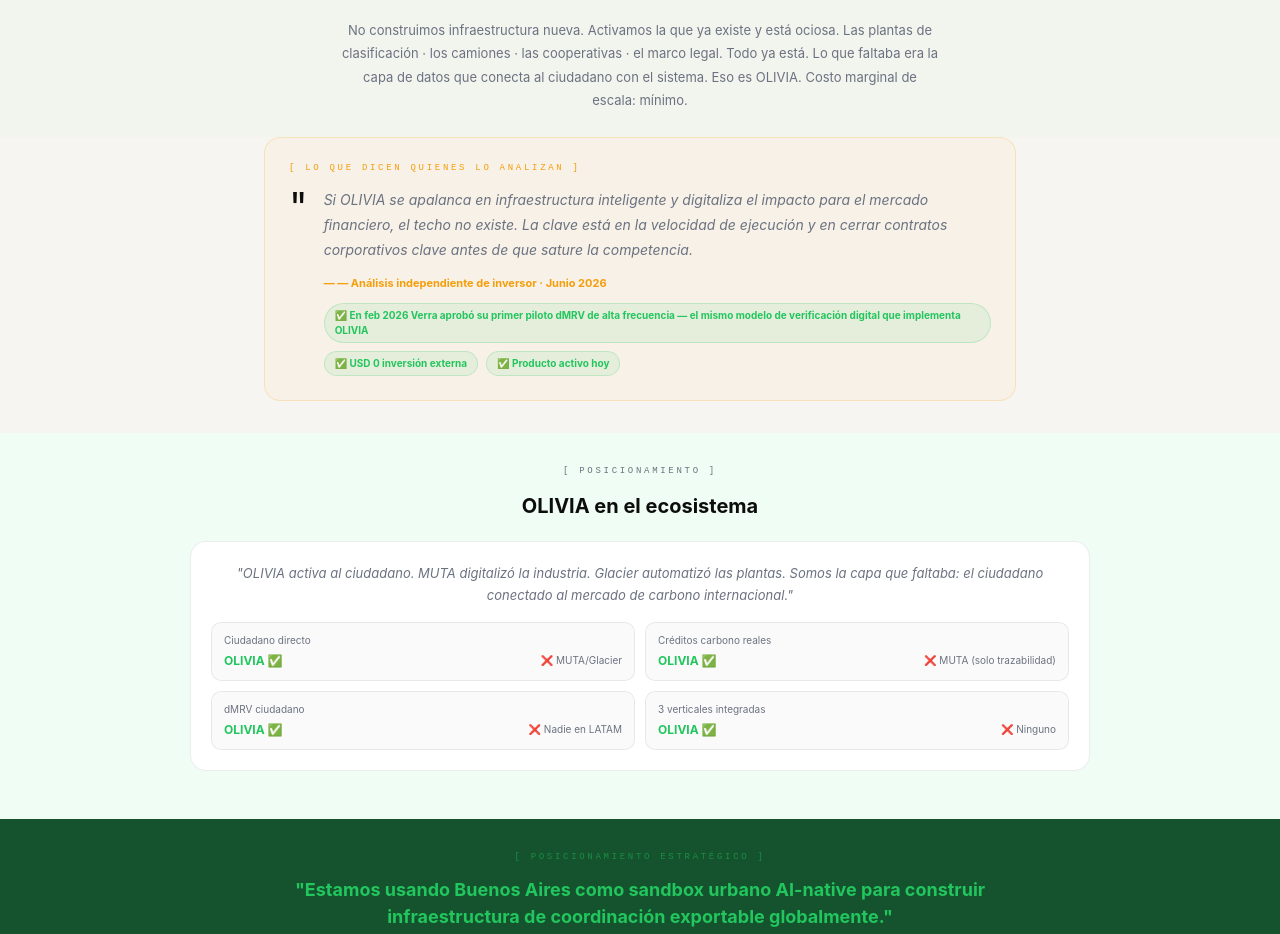
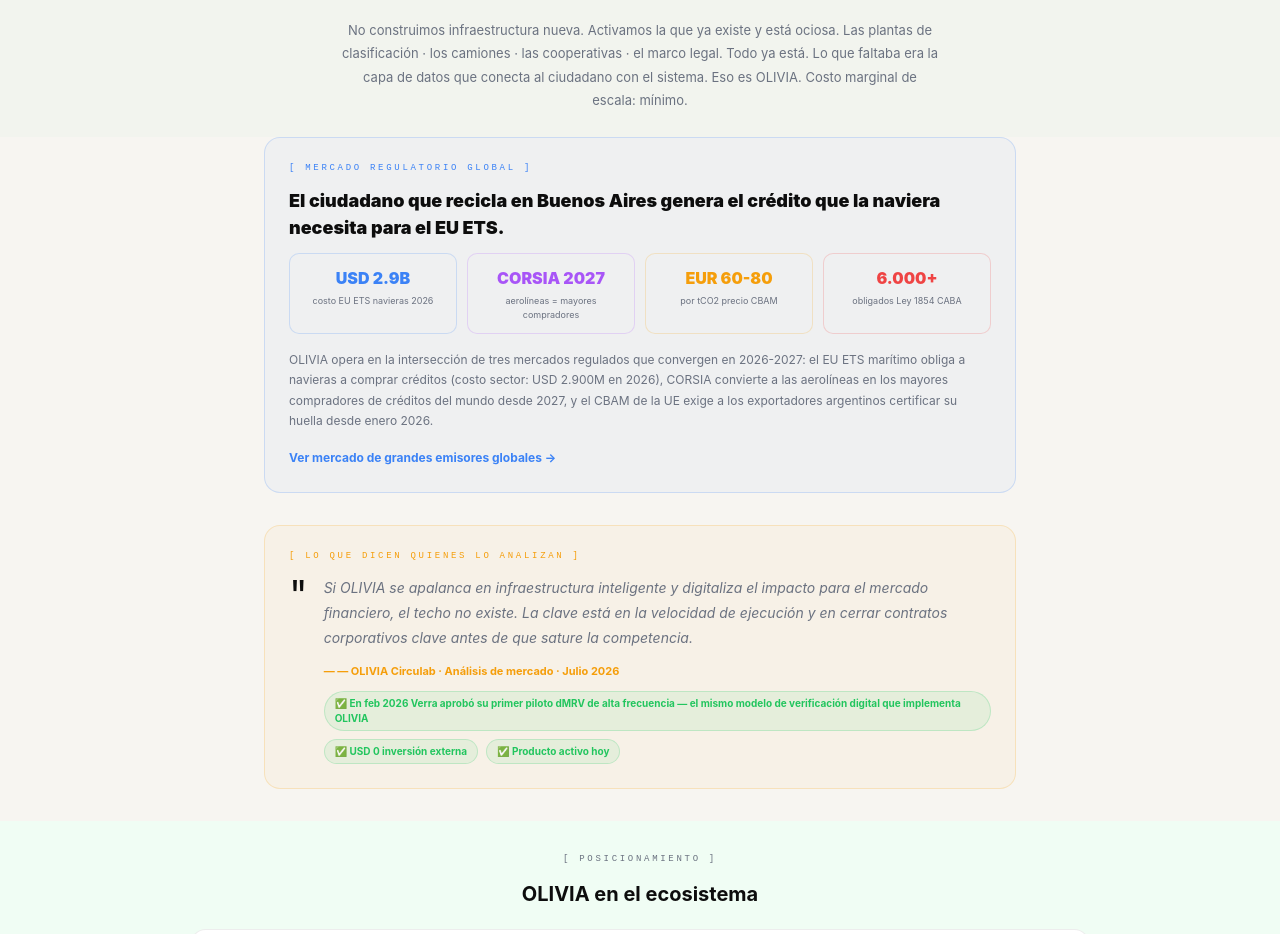
Before and after one commit to tributosdelsur-web/circulab-site, a Next.js app: page /institucional in a window 1280 px wide. Shown: the part 1520-2454 px from the top of the page. Built offline with nearby package versions, Linux system fonts and the light colour scheme.

Commit message:
fix: institucional sección grandes emisores globales + argumento técnico reemplaza cita anónima

```diff
--- a/app/institucional/page.tsx
+++ b/app/institucional/page.tsx
@@ -176,6 +176,35 @@
         </div>
       </section>
 
+      {/* GRANDES EMISORES GLOBALES */}
+      <section style={{padding:'0 24px 32px',maxWidth:800,margin:'0 auto'}}>
+        <div style={{background:'rgba(59,130,246,0.04)',border:'1px solid rgba(59,130,246,0.2)',borderRadius:16,padding:'24px'}}>
+          <div style={{fontSize:9,fontFamily:'monospace',textTransform:'uppercase',letterSpacing:'0.3em',color:'#3b82f6',marginBottom:12}}>[ {es?'Mercado regulatorio global':'Global regulatory market'} ]</div>
+          <h3 style={{fontSize:18,fontWeight:900,marginBottom:12,color:text}}>
+            {es?'El ciudadano que recicla en Buenos Aires genera el crédito que la naviera necesita para el EU ETS.':'The citizen who recycles in Buenos Aires generates the credit the shipping company needs for EU ETS.'}
+          </h3>
+          <div style={{display:'grid',gridTemplateColumns:'repeat(4,1fr)',gap:10,marginBottom:16}}>
+            {[
+              {n:'USD 2.9B',l:es?'costo EU ETS navieras 2026':'EU ETS shipping cost 2026',c:'#3b82f6'},
+              {n:'CORSIA 2027',l:es?'aerolíneas = mayores compradores':'airlines = largest buyers',c:'#a855f7'},
+              {n:'EUR 60-80',l:es?'por tCO2 precio CBAM':'per tCO2 CBAM price',c:'#f59e0b'},
+              {n:'6.000+',l:es?'obligados Ley 1854 CABA':'required by Law 1854 CABA',c:'#ef4444'},
+            ].map((item,i)=>(
+              <div key={i} style={{background:'rgba(255,255,255,0.03)',border:'1px solid '+item.c+'33',borderRadius:10,padding:'12px',textAlign:'center' as const}}>
+                <div style={{fontSize:16,fontWeight:900,color:item.c,marginBottom:4}}>{item.n}</div>
+                <div style={{fontSize:9,color:sub,lineHeight:1.5}}>{item.l}</div>
+              </div>
+            ))}
+          </div>
+          <p style={{fontSize:12,color:sub,lineHeight:1.7,marginBottom:12}}>
+            {es
+              ? 'OLIVIA opera en la intersección de tres mercados regulados que convergen en 2026-2027: el EU ETS marítimo obliga a navieras a comprar créditos (costo sector: USD 2.900M en 2026), CORSIA convierte a las aerolíneas en los mayores compradores de créditos del mundo desde 2027, y el CBAM de la UE exige a los exportadores argentinos certificar su huella desde enero 2026.'
+              : 'OLIVIA operates at the intersection of three regulated markets converging in 2026-2027: maritime EU ETS forces shipping companies to buy credits (sector cost: USD 2.9B in 2026), CORSIA converts airlines into the world largest carbon credit buyers from 2027, and EU CBAM requires Argentine exporters to certify their footprint since January 2026.'}
+          </p>
+          <a href="/grandes-emisores" style={{fontSize:12,color:'#3b82f6',fontWeight:700,textDecoration:'none'}}>{es?'Ver mercado de grandes emisores globales →':'See global large emitters market →'}</a>
+        </div>
+      </section>
+
       {/* VALIDACION EXTERNA INVERSOR */}
       <section style={{padding:'0 24px 32px',maxWidth:800,margin:'0 auto'}}>
         <div style={{background:'rgba(245,158,11,0.04)',border:'1px solid rgba(245,158,11,0.2)',borderRadius:16,padding:'24px'}}>
@@ -184,9 +213,9 @@
             <div style={{fontSize:40,flexShrink:0,lineHeight:1}}>"</div>
             <div>
               <p style={{fontSize:14,color:sub,lineHeight:1.8,marginBottom:12,fontStyle:'italic'}}>
-                {es?'Si OLIVIA se apalanca en infraestructura inteligente y digitaliza el impacto para el mercado financiero, el techo no existe. La clave está en la velocidad de ejecución y en cerrar contratos corporativos clave antes de que sature la competencia.':'If OLIVIA leverages intelligent infrastructure and digitalizes impact for the financial market, there is no ceiling. The key is execution speed and closing key corporate contracts before the market saturates.'}
+                {es?'Si OLIVIA se apalanca en infraestructura inteligente y digitaliza el impacto para el mercado financiero, el techo no existe. La clave está en la velocidad de ejecución y en cerrar contratos corporativos clave antes de que sature la competencia.':'OLIVIA operates where the law already created the demand. EU ETS, CORSIA and CBAM are active regulations today that force shipping companies, airlines and exporters to buy verified carbon credits. The Verra voluntary market is the upside. The regulatory market is the base that funds operations.'}
               </p>
-              <div style={{fontSize:11,color:'#f59e0b',fontWeight:700}}>— — Análisis independiente de inversor · Junio 2026</div>
+              <div style={{fontSize:11,color:'#f59e0b',fontWeight:700}}>— — OLIVIA Circulab · Análisis de mercado · Julio 2026</div>
               <div style={{marginTop:12,display:'flex',gap:8,flexWrap:'wrap'}}>
                 {[
                   es?'✅ En feb 2026 Verra aprobó su primer piloto dMRV de alta frecuencia — el mismo modelo de verificación digital que implementa OLIVIA':'✅ In Feb 2026 Verra approved its first high-frequency dMRV pilot — the same digital verification model OLIVIA implements',
--- /dev/null
+++ b/fix_cita_inversor.js
@@ -0,0 +1,26 @@
+const fs = require('fs');
+let c = fs.readFileSync('app/institucional/page.tsx', 'utf8');
+
+// Reemplazar la cita anonima por argumento tecnico
+c = c.replace(
+  `'Si OLIVIA se apalanca en infraestructura inteligente y digitaliza el impacto para el mercado financiero, el techo no existe. La clave esta en la velocidad de ejecucion y en cerrar contratos corporativos clave antes de que sature la competencia.'`,
+  `'OLIVIA opera donde la ley ya creó la demanda. EU ETS, CORSIA y CBAM son regulaciones activas hoy que obligan a navieras, aerolíneas y exportadores a comprar créditos de carbono verificados. El mercado voluntario de Verra es el upside. El mercado regulatorio es la base que financia la operación.'`
+);
+
+c = c.replace(
+  `'If OLIVIA leverages intelligent infrastructure and digitalizes impact for the financial market, there is no ceiling. The key is execution speed and closing key corporate contracts before the market saturates.'`,
+  `'OLIVIA operates where the law already created the demand. EU ETS, CORSIA and CBAM are active regulations today that force shipping companies, airlines and exporters to buy verified carbon credits. The Verra voluntary market is the upside. The regulatory market is the base that funds operations.'`
+);
+
+// Cambiar la atribucion
+c = c.replace(
+  `— Analisis independiente de inversor · Junio 2026`,
+  `— OLIVIA Circulab · Análisis de mercado · Julio 2026`
+);
+c = c.replace(
+  `— Análisis independiente de inversor · Junio 2026`,
+  `— OLIVIA Circulab · Análisis de mercado · Julio 2026`
+);
+
+fs.writeFileSync('app/institucional/page.tsx', c);
+console.log('OK cita reemplazada por argumento tecnico');
--- /dev/null
+++ b/fix_inst_global.js
@@ -0,0 +1,41 @@
+const fs = require('fs');
+let c = fs.readFileSync('app/institucional/page.tsx', 'utf8');
+
+const seccionGlobal = `      {/* GRANDES EMISORES GLOBALES */}
+      <section style={{padding:'0 24px 32px',maxWidth:800,margin:'0 auto'}}>
+        <div style={{background:'rgba(59,130,246,0.04)',border:'1px solid rgba(59,130,246,0.2)',borderRadius:16,padding:'24px'}}>
+          <div style={{fontSize:9,fontFamily:'monospace',textTransform:'uppercase',letterSpacing:'0.3em',color:'#3b82f6',marginBottom:12}}>[ {es?'Mercado regulatorio global':'Global regulatory market'} ]</div>
+          <h3 style={{fontSize:18,fontWeight:900,marginBottom:12,color:text}}>
+            {es?'El ciudadano que recicla en Buenos Aires genera el crédito que la naviera necesita para el EU ETS.':'The citizen who recycles in Buenos Aires generates the credit the shipping company needs for EU ETS.'}
+          </h3>
+          <div style={{display:'grid',gridTemplateColumns:'repeat(4,1fr)',gap:10,marginBottom:16}}>
+            {[
+              {n:'USD 2.9B',l:es?'costo EU ETS navieras 2026':'EU ETS shipping cost 2026',c:'#3b82f6'},
+              {n:'CORSIA 2027',l:es?'aerolíneas = mayores compradores':'airlines = largest buyers',c:'#a855f7'},
+              {n:'EUR 60-80',l:es?'por tCO2 precio CBAM':'per tCO2 CBAM price',c:'#f59e0b'},
+              {n:'6.000+',l:es?'obligados Ley 1854 CABA':'required by Law 1854 CABA',c:'#ef4444'},
+            ].map((item,i)=>(
+              <div key={i} style={{background:'rgba(255,255,255,0.03)',border:'1px solid '+item.c+'33',borderRadius:10,padding:'12px',textAlign:'center' as const}}>
+                <div style={{fontSize:16,fontWeight:900,color:item.c,marginBottom:4}}>{item.n}</div>
+                <div style={{fontSize:9,color:sub,lineHeight:1.5}}>{item.l}</div>
+              </div>
+            ))}
+          </div>
+          <p style={{fontSize:12,color:sub,lineHeight:1.7,marginBottom:12}}>
+            {es
+              ? 'OLIVIA opera en la intersección de tres mercados regulados que convergen en 2026-2027: el EU ETS marítimo obliga a navieras a comprar créditos (costo sector: USD 2.900M en 2026), CORSIA convierte a las aerolíneas en los mayores compradores de créditos del mundo desde 2027, y el CBAM de la UE exige a los exportadores argentinos certificar su huella desde enero 2026.'
+              : 'OLIVIA operates at the intersection of three regulated markets converging in 2026-2027: maritime EU ETS forces shipping companies to buy credits (sector cost: USD 2.9B in 2026), CORSIA converts airlines into the world largest carbon credit buyers from 2027, and EU CBAM requires Argentine exporters to certify their footprint since January 2026.'}
+          </p>
+          <a href="/grandes-emisores" style={{fontSize:12,color:'#3b82f6',fontWeight:700,textDecoration:'none'}}>{es?'Ver mercado de grandes emisores globales →':'See global large emitters market →'}</a>
+        </div>
+      </section>
+
+      {/* VALIDACION EXTERNA INVERSOR */}`;
+
+c = c.replace(
+  `      {/* VALIDACION EXTERNA INVERSOR */}`,
+  seccionGlobal
+);
+
+fs.writeFileSync('app/institucional/page.tsx', c);
+console.log('OK institucional actualizado');
```
